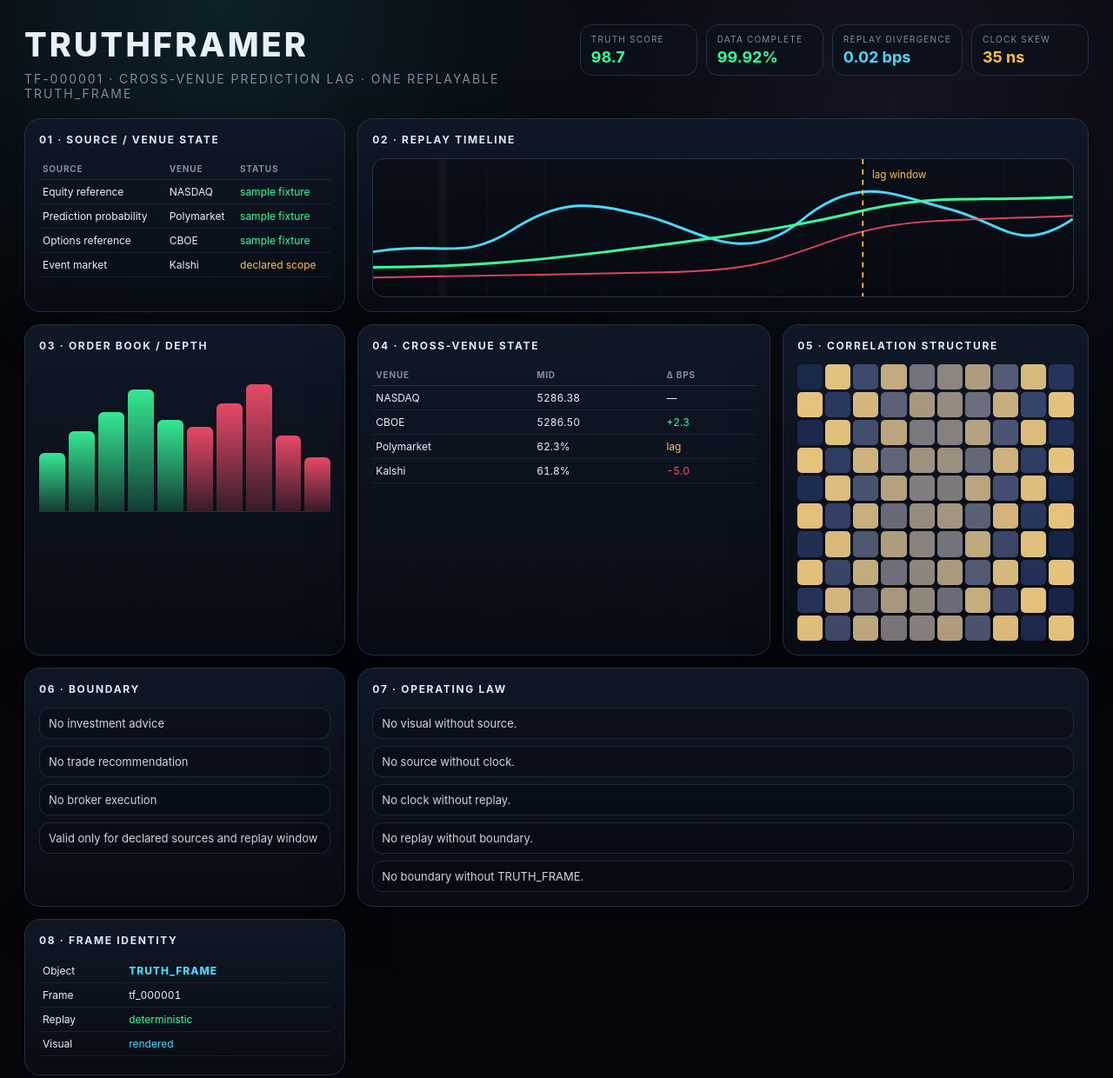
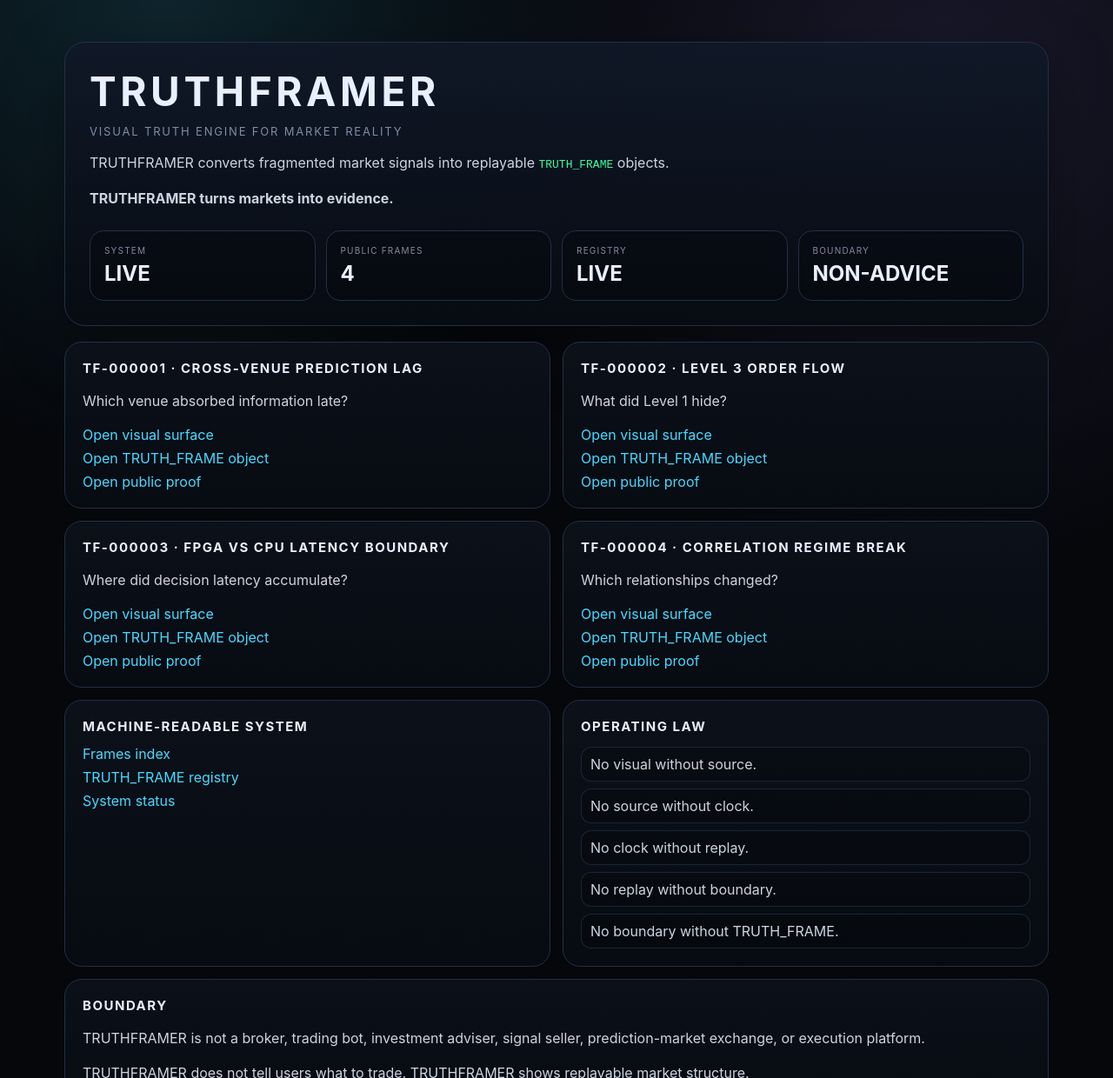
Before and after one commit to TRUTHFRAMER/truthframer-platform, a website: page docs/index.html in a window 1280 px wide. Shown: the top 1240 px of the page at 87% size. Drawn offline with Linux system fonts and the light colour scheme.

Commit message:
Make public root a TRUTHFRAMER control surface

```diff
--- a/docs/index.html
+++ b/docs/index.html
@@ -2,312 +2,136 @@
 <html lang="en">
 <head>
   <meta charset="utf-8" />
-  <meta name="viewport" content="width=device-width, initial-scale=1" />
-  <title>TRUTHFRAMER · TF-000001</title>
+  <meta name="viewport" content="width=device-width,initial-scale=1" />
+  <title>TRUTHFRAMER · Public Truth System</title>
   <style>
-    :root {
-      --bg: #05070b;
-      --panel: #0c111a;
-      --panel2: #101827;
-      --line: #223044;
-      --text: #e8f0ff;
-      --muted: #7f8da3;
-      --green: #39ff9f;
-      --red: #ff4f6d;
-      --cyan: #49d9ff;
-      --amber: #ffbd4a;
-      --violet: #a78bfa;
+    :root{
+      --bg:#05070b;--panel:#0c111a;--panel2:#101827;--line:#223044;
+      --text:#e8f0ff;--muted:#7f8da3;--green:#39ff9f;--cyan:#49d9ff;
+      --amber:#ffbd4a;--red:#ff4f6d;--violet:#a78bfa
     }
-
-    * { box-sizing: border-box; }
-
-    body {
-      margin: 0;
+    *{box-sizing:border-box}
+    body{
+      margin:0;
       background:
-        radial-gradient(circle at 20% 0%, rgba(73,217,255,.12), transparent 28%),
-        radial-gradient(circle at 80% 10%, rgba(167,139,250,.10), transparent 32%),
+        radial-gradient(circle at 15% 0%,rgba(73,217,255,.14),transparent 30%),
+        radial-gradient(circle at 85% 6%,rgba(167,139,250,.13),transparent 34%),
         var(--bg);
-      color: var(--text);
-      font-family: Inter, ui-sans-serif, system-ui, -apple-system, BlinkMacSystemFont, "Segoe UI", sans-serif;
+      color:var(--text);
+      font-family:Inter,ui-sans-serif,system-ui,-apple-system,BlinkMacSystemFont,"Segoe UI",sans-serif;
     }
-
-    .wrap {
-      max-width: 1500px;
-      margin: 0 auto;
-      padding: 28px;
+    main{max-width:1180px;margin:0 auto;padding:48px 24px}
+    h1{font-size:46px;letter-spacing:.1em;margin:0 0 10px}
+    .sub{color:var(--muted);letter-spacing:.14em;text-transform:uppercase;font-size:13px}
+    .hero{
+      border:1px solid var(--line);
+      border-radius:24px;
+      background:linear-gradient(180deg,rgba(16,24,39,.95),rgba(7,11,18,.95));
+      padding:28px;
+      box-shadow:0 22px 70px rgba(0,0,0,.34);
+      margin-bottom:18px;
     }
-
-    .top {
-      display: grid;
-      grid-template-columns: 1fr auto;
-      gap: 24px;
-      align-items: start;
-      margin-bottom: 20px;
+    .status{
+      display:grid;
+      grid-template-columns:repeat(4,1fr);
+      gap:12px;
+      margin-top:24px;
     }
-
-    h1 {
-      font-size: 38px;
-      letter-spacing: .08em;
-      margin: 0 0 8px;
-      font-weight: 800;
+    .metric{
+      border:1px solid var(--line);
+      border-radius:16px;
+      background:rgba(5,7,11,.38);
+      padding:16px;
     }
-
-    .sub {
-      color: var(--muted);
-      font-size: 14px;
-      letter-spacing: .14em;
-      text-transform: uppercase;
+    .metric small{display:block;color:var(--muted);text-transform:uppercase;letter-spacing:.12em;font-size:10px}
+    .metric b{display:block;margin-top:6px;font-size:24px}
+    .grid{display:grid;grid-template-columns:repeat(2,1fr);gap:14px;margin-top:18px}
+    .card{
+      border:1px solid var(--line);
+      border-radius:20px;
+      background:linear-gradient(180deg,rgba(12,17,26,.96),rgba(7,11,18,.96));
+      padding:20px;
     }
-
-    .badgebar {
-      display: grid;
-      grid-template-columns: repeat(4, auto);
-      gap: 10px;
-    }
-
-    .badge {
-      border: 1px solid var(--line);
-      background: rgba(12,17,26,.82);
-      border-radius: 14px;
-      padding: 10px 12px;
-      min-width: 135px;
-    }
-
-    .badge small {
-      color: var(--muted);
-      display: block;
-      font-size: 10px;
-      letter-spacing: .12em;
-      text-transform: uppercase;
-      margin-bottom: 4px;
-    }
-
-    .badge b {
-      font-size: 18px;
-    }
-
-    .grid {
-      display: grid;
-      grid-template-columns: 1.05fr 1.35fr 1fr;
-      gap: 14px;
-    }
-
-    .panel {
-      border: 1px solid var(--line);
-      background: linear-gradient(180deg, rgba(16,24,39,.96), rgba(8,12,20,.96));
-      border-radius: 18px;
-      padding: 16px;
-      min-height: 180px;
-      box-shadow: 0 18px 60px rgba(0,0,0,.28);
-    }
-
-    .panel h2 {
-      margin: 0 0 14px;
-      font-size: 12px;
-      color: #dbeafe;
-      letter-spacing: .14em;
-      text-transform: uppercase;
-    }
-
-    .span2 { grid-column: span 2; }
-
-    table {
-      width: 100%;
-      border-collapse: collapse;
-      font-size: 12px;
-    }
-
-    th {
-      color: var(--muted);
-      text-align: left;
-      font-size: 10px;
-      letter-spacing: .08em;
-      text-transform: uppercase;
-      padding: 6px 4px;
-      border-bottom: 1px solid var(--line);
-    }
-
-    td {
-      padding: 6px 4px;
-      border-bottom: 1px solid rgba(34,48,68,.55);
-      font-variant-numeric: tabular-nums;
-    }
-
-    .green { color: var(--green); }
-    .red { color: var(--red); }
-    .cyan { color: var(--cyan); }
-    .amber { color: var(--amber); }
-    .violet { color: var(--violet); }
-
-    .depth {
-      height: 170px;
-      display: flex;
-      align-items: end;
-      gap: 4px;
-      border-bottom: 1px solid var(--line);
-      padding-top: 10px;
-    }
-
-    .bar {
-      flex: 1;
-      border-radius: 6px 6px 0 0;
-      opacity: .9;
-    }
-
-    .gbar { background: linear-gradient(180deg, var(--green), rgba(57,255,159,.2)); }
-    .rbar { background: linear-gradient(180deg, var(--red), rgba(255,79,109,.2)); }
-
-    .heat {
-      display: grid;
-      grid-template-columns: repeat(10, 1fr);
-      gap: 3px;
-    }
-
-    .cell {
-      aspect-ratio: 1;
-      border-radius: 5px;
-      background: rgba(73,217,255,.14);
-    }
-
-    .timeline {
-      height: 160px;
-      position: relative;
-      border: 1px solid var(--line);
-      border-radius: 14px;
-      overflow: hidden;
-      background:
-        linear-gradient(90deg, transparent 0 9%, rgba(255,255,255,.04) 10%, transparent 11%),
-        repeating-linear-gradient(90deg, transparent 0 65px, rgba(255,255,255,.04) 66px),
-        rgba(5,7,11,.42);
-    }
-
-    svg { width: 100%; height: 100%; display: block; }
-
-    .law {
-      display: grid;
-      gap: 8px;
-      font-size: 13px;
-      color: #cbd5e1;
-    }
-
-    .law div {
-      border: 1px solid rgba(34,48,68,.75);
-      border-radius: 12px;
-      padding: 9px 10px;
-      background: rgba(5,7,11,.28);
-    }
-
-    .footer {
-      margin-top: 14px;
-      display: grid;
-      grid-template-columns: 1fr auto;
-      gap: 14px;
-      align-items: center;
-      color: var(--muted);
-      font-size: 12px;
-    }
-
-    .frame {
-      color: var(--cyan);
-      font-weight: 800;
-      letter-spacing: .08em;
-    }
-
-    @media (max-width: 1050px) {
-      .grid, .top { grid-template-columns: 1fr; }
-      .span2 { grid-column: span 1; }
-      .badgebar { grid-template-columns: repeat(2, 1fr); }
-    }
+    h2{font-size:15px;letter-spacing:.1em;text-transform:uppercase;margin:0 0 10px}
+    p{color:#cbd5e1;line-height:1.55}
+    a{color:var(--cyan);text-decoration:none}
+    a:hover{text-decoration:underline}
+    code{color:var(--green)}
+    .links{display:grid;gap:7px;margin-top:12px}
+    .law{display:grid;gap:8px;margin-top:14px}
+    .law div{border:1px solid #223044bb;border-radius:12px;padding:9px 10px;background:#05070b55;color:#cbd5e1}
+    .footer{margin-top:22px;color:var(--muted);font-size:12px}
+    @media(max-width:850px){.grid,.status{grid-template-columns:1fr}h1{font-size:34px}}
   </style>
 </head>
 <body>
-  <main class="wrap">
-    <section class="top">
-      <div>
+<main>
+  <section class="hero">
     <h1>TRUTHFRAMER</h1>
-        <div class="sub">TF-000001 · Cross-Venue Prediction Lag · One replayable TRUTH_FRAME</div>
-      </div>
-      <div class="badgebar">
-        <div class="badge"><small>Truth score</small><b class="green">98.7</b></div>
-        <div class="badge"><small>Data complete</small><b class="green">99.92%</b></div>
-        <div class="badge"><small>Replay divergence</small><b class="cyan">0.02 bps</b></div>
-        <div class="badge"><small>Clock skew</small><b class="amber">35 ns</b></div>
+    <div class="sub">Visual truth engine for market reality</div>
+    <p>TRUTHFRAMER converts fragmented market signals into replayable <code>TRUTH_FRAME</code> objects.</p>
+    <p><strong>TRUTHFRAMER turns markets into evidence.</strong></p>
+
+    <div class="status">
+      <div class="metric"><small>System</small><b class="green">LIVE</b></div>
+      <div class="metric"><small>Public frames</small><b class="cyan">4</b></div>
+      <div class="metric"><small>Registry</small><b class="green">LIVE</b></div>
+      <div class="metric"><small>Boundary</small><b class="amber">NON-ADVICE</b></div>
     </div>
   </section>
 
   <section class="grid">
-      <div class="panel">
-        <h2>01 · Source / Venue State</h2>
-        <table>
-          <thead><tr><th>Source</th><th>Venue</th><th>Status</th></tr></thead>
-          <tbody>
-            <tr><td>Equity reference</td><td>NASDAQ</td><td class="green">sample fixture</td></tr>
-            <tr><td>Prediction probability</td><td>Polymarket</td><td class="green">sample fixture</td></tr>
-            <tr><td>Options reference</td><td>CBOE</td><td class="green">sample fixture</td></tr>
-            <tr><td>Event market</td><td>Kalshi</td><td class="amber">declared scope</td></tr>
-          </tbody>
-        </table>
+    <article class="card">
+      <h2>TF-000001 · Cross-Venue Prediction Lag</h2>
+      <p>Which venue absorbed information late?</p>
+      <div class="links">
+        <a href="./render/">Open visual surface</a>
+        <a href="./case/tf-000001/TRUTH_FRAME.json">Open TRUTH_FRAME object</a>
+        <a href="./proof/PUBLIC_SURFACE_PROOF.json">Open public proof</a>
       </div>
+    </article>
 
-      <div class="panel span2">
-        <h2>02 · Replay Timeline</h2>
-        <div class="timeline">
-          <svg viewBox="0 0 900 160" preserveAspectRatio="none">
-            <path d="M0 108 C90 95 115 120 180 82 S285 52 350 66 S475 128 550 72 S670 42 740 58 S830 112 900 70" fill="none" stroke="#49d9ff" stroke-width="3"/>
-            <path d="M0 126 C120 126 210 118 300 108 S520 84 620 62 S760 50 900 44" fill="none" stroke="#39ff9f" stroke-width="3"/>
-            <path d="M0 138 C140 136 240 134 370 132 S520 116 600 92 S740 72 900 66" fill="none" stroke="#ff4f6d" stroke-width="2" opacity=".85"/>
-            <line x1="630" y1="0" x2="630" y2="160" stroke="#ffbd4a" stroke-width="2" stroke-dasharray="6 6"/>
-            <text x="642" y="22" fill="#ffbd4a" font-size="13">lag window</text>
-          </svg>
+    <article class="card">
+      <h2>TF-000002 · Level 3 Order Flow</h2>
+      <p>What did Level 1 hide?</p>
+      <div class="links">
+        <a href="./render/tf-000002/">Open visual surface</a>
+        <a href="./case/tf-000002/TRUTH_FRAME.json">Open TRUTH_FRAME object</a>
+        <a href="./proof/tf-000002/PUBLIC_SURFACE_PROOF.json">Open public proof</a>
       </div>
+    </article>
+
+    <article class="card">
+      <h2>TF-000003 · FPGA vs CPU Latency Boundary</h2>
+      <p>Where did decision latency accumulate?</p>
+      <div class="links">
+        <a href="./render/tf-000003/">Open visual surface</a>
+        <a href="./case/tf-000003/TRUTH_FRAME.json">Open TRUTH_FRAME object</a>
+        <a href="./proof/tf-000003/PUBLIC_SURFACE_PROOF.json">Open public proof</a>
       </div>
+    </article>
 
-      <div class="panel">
-        <h2>03 · Order Book / Depth</h2>
-        <div class="depth">
-          <div class="bar gbar" style="height:42%"></div>
-          <div class="bar gbar" style="height:58%"></div>
-          <div class="bar gbar" style="height:72%"></div>
-          <div class="bar gbar" style="height:88%"></div>
-          <div class="bar gbar" style="height:66%"></div>
-          <div class="bar rbar" style="height:61%"></div>
-          <div class="bar rbar" style="height:78%"></div>
-          <div class="bar rbar" style="height:92%"></div>
-          <div class="bar rbar" style="height:55%"></div>
-          <div class="bar rbar" style="height:39%"></div>
+    <article class="card">
+      <h2>TF-000004 · Correlation Regime Break</h2>
+      <p>Which relationships changed?</p>
+      <div class="links">
+        <a href="./render/tf-000004/">Open visual surface</a>
+        <a href="./case/tf-000004/TRUTH_FRAME.json">Open TRUTH_FRAME object</a>
+        <a href="./proof/tf-000004/PUBLIC_SURFACE_PROOF.json">Open public proof</a>
       </div>
+    </article>
+
+    <article class="card">
+      <h2>Machine-readable system</h2>
+      <div class="links">
+        <a href="./frames/">Frames index</a>
+        <a href="./registry/TRUTH_FRAME_REGISTRY.json">TRUTH_FRAME registry</a>
+        <a href="./status/truthframer-system-status.json">System status</a>
       </div>
+    </article>
 
-      <div class="panel">
-        <h2>04 · Cross-Venue State</h2>
-        <table>
-          <thead><tr><th>Venue</th><th>Mid</th><th>Δ bps</th></tr></thead>
-          <tbody>
-            <tr><td>NASDAQ</td><td>5286.38</td><td>—</td></tr>
-            <tr><td>CBOE</td><td>5286.50</td><td class="green">+2.3</td></tr>
-            <tr><td>Polymarket</td><td>62.3%</td><td class="amber">lag</td></tr>
-            <tr><td>Kalshi</td><td>61.8%</td><td class="red">-5.0</td></tr>
-          </tbody>
-        </table>
-      </div>
-
-      <div class="panel">
-        <h2>05 · Correlation Structure</h2>
-        <div class="heat" id="heat"></div>
-      </div>
-
-      <div class="panel">
-        <h2>06 · Boundary</h2>
-        <div class="law">
-          <div>No investment advice</div>
-          <div>No trade recommendation</div>
-          <div>No broker execution</div>
-          <div>Valid only for declared sources and replay window</div>
-        </div>
-      </div>
-
-      <div class="panel span2">
-        <h2>07 · Operating Law</h2>
+    <article class="card">
+      <h2>Operating law</h2>
       <div class="law">
         <div>No visual without source.</div>
         <div>No source without clock.</div>
@@ -315,36 +139,16 @@
         <div>No replay without boundary.</div>
         <div>No boundary without TRUTH_FRAME.</div>
       </div>
-      </div>
-
-      <div class="panel">
-        <h2>08 · Frame Identity</h2>
-        <table>
-          <tbody>
-            <tr><td>Object</td><td class="frame">TRUTH_FRAME</td></tr>
-            <tr><td>Frame</td><td>tf_000001</td></tr>
-            <tr><td>Replay</td><td class="green">deterministic</td></tr>
-            <tr><td>Visual</td><td class="cyan">rendered</td></tr>
-          </tbody>
-        </table>
-      </div>
+    </article>
   </section>
 
-    <section class="footer">
-      <div>TRUTHFRAMER converts fragmented market signals into one replayable TRUTH_FRAME.</div>
-      <div class="frame">TF-000001_RENDER_SURFACE</div>
+  <section class="card" style="margin-top:14px">
+    <h2>Boundary</h2>
+    <p>TRUTHFRAMER is not a broker, trading bot, investment adviser, signal seller, prediction-market exchange, or execution platform.</p>
+    <p>TRUTHFRAMER does not tell users what to trade. TRUTHFRAMER shows replayable market structure.</p>
   </section>
+
+  <div class="footer">TRUTHFRAMER_PUBLIC_ROOT_CONTROL_SURFACE=true</div>
 </main>
-
-  <script>
-    const heat = document.getElementById("heat");
-    for (let i = 0; i < 100; i++) {
-      const c = document.createElement("div");
-      c.className = "cell";
-      const v = Math.abs(Math.sin(i * 1.73));
-      c.style.background = `rgba(${Math.round(73 + 182*v)}, ${Math.round(120 + 95*v)}, ${Math.round(255 - 120*v)}, ${0.18 + v * 0.72})`;
-      heat.appendChild(c);
-    }
-  </script>
 </body>
 </html>
--- a/package.json
+++ b/package.json
@@ -8,12 +8,13 @@
     "verify": "node scripts/verify-truthframer.js",
     "verify:render": "node scripts/verify-render.js",
     "verify:public": "node scripts/verify-public-surface.js",
-    "verify:all": "npm run verify && npm run verify:render && npm run verify:public && npm run verify:registry && npm run verify:readme && npm run verify:tf000002 && npm run verify:tf000003 && npm run verify:tf000004",
+    "verify:all": "npm run verify && npm run verify:render && npm run verify:public && npm run verify:registry && npm run verify:readme && npm run verify:tf000002 && npm run verify:tf000003 && npm run verify:tf000004 && npm run verify:root",
     "verify:registry": "node scripts/verify-registry.js",
     "verify:readme": "node scripts/verify-readme-public-entry.js",
     "verify:tf000002": "node scripts/verify-tf-000002.js",
     "verify:tf000003": "node scripts/verify-tf-000003.js",
-    "verify:tf000004": "node scripts/verify-tf-000004.js"
+    "verify:tf000004": "node scripts/verify-tf-000004.js",
+    "verify:root": "node scripts/verify-public-root.js"
   },
   "license": "Apache-2.0"
 }
```
Also changed, not shown: scripts/verify-public-root.js (added, +28 -0 lines). Lines whose indentation alone changed are shown as unchanged.
